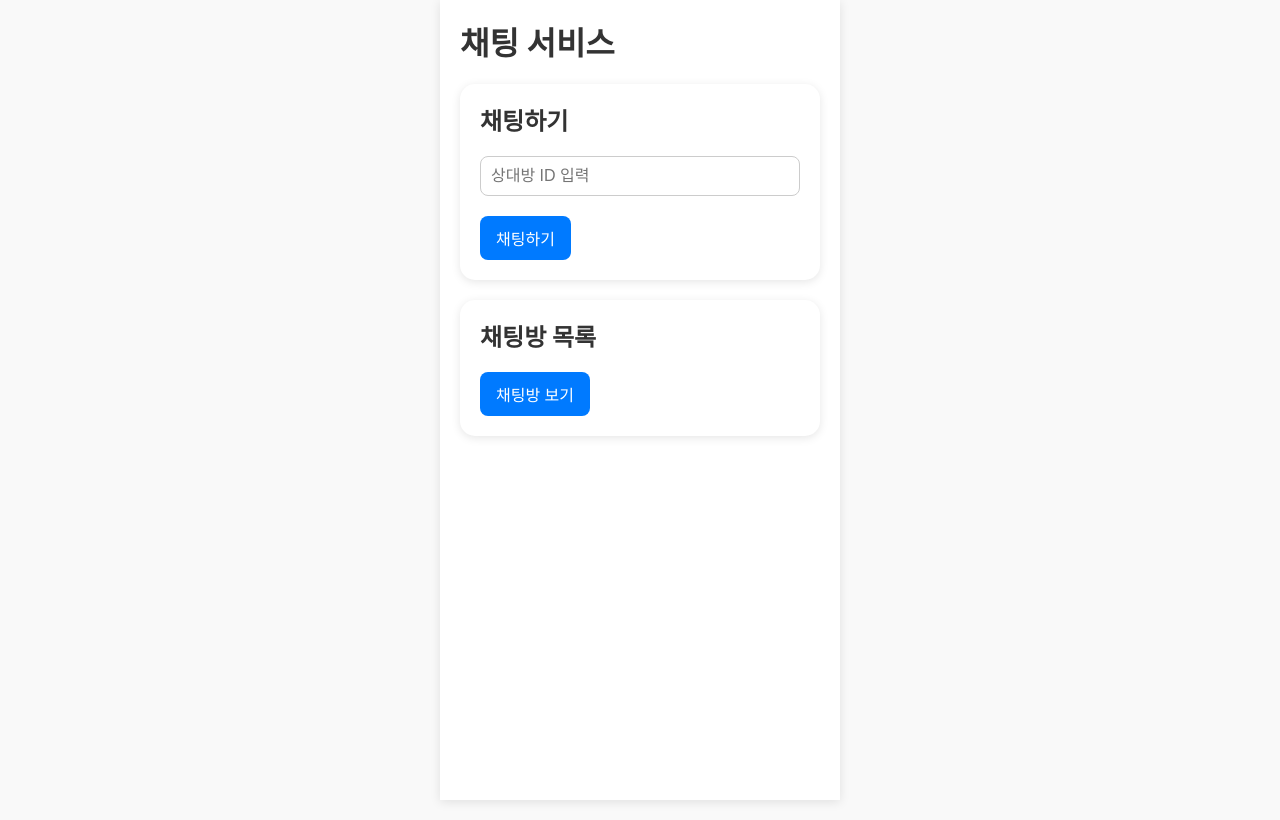
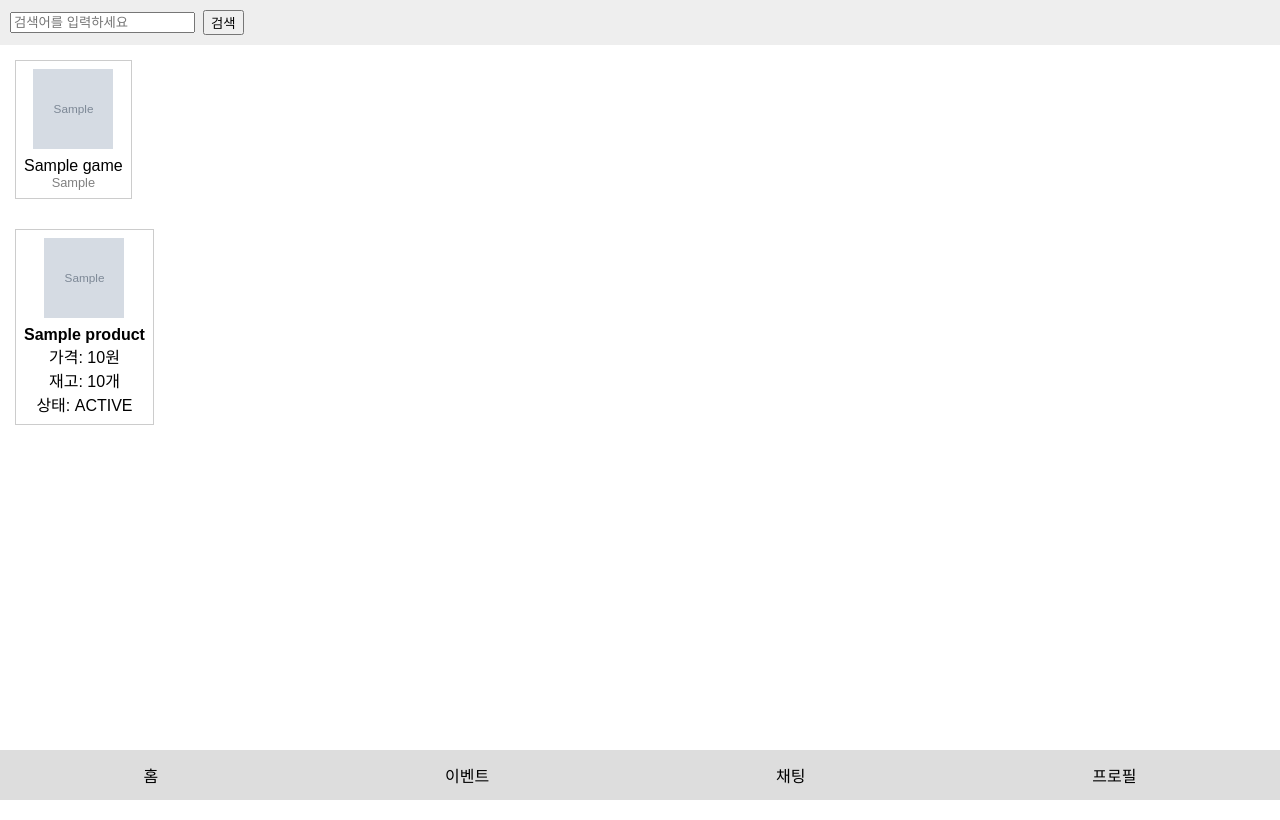
Before and after one commit to projectLevelup/levelup_backend, a Spring Boot app: page / in a window 1280 px wide. Run offline with Spring Boot 4, Linux system fonts and the light colour scheme; tables that the repository leaves empty hold one stand-in row (values such as "Sample post"); grey boxes marked "Sample" are stand-in pictures; some of the project's set-up classes (security, data sources, template engines, error pages and the like) are left out, and stand-ins take their place.

Commit message:
feat: main page
- 메인페이지 추가

```diff
--- a/src/main/java/com/sparta/levelup_backend/ui/PageController.java
+++ b/src/main/java/com/sparta/levelup_backend/ui/PageController.java
@@ -25,8 +25,14 @@ public class PageController {
 
 	// 메인 페이지
 	@GetMapping("/")
-	public String index() {
+	public String mainPage() {
 		return "main";
+	}
+
+	// 메인 페이지
+	@GetMapping("/chat-main")
+	public String chatMainPage() {
+		return "chatMain";
 	}
 
 	@GetMapping("/signup")
--- a/src/main/resources/templates/main.html
+++ b/src/main/resources/templates/main.html
@@ -2,60 +2,217 @@
 <html lang="ko">
 <head>
     <meta charset="UTF-8">
-    <meta name="viewport" content="width=device-width, initial-scale=1">
-    <title>채팅 서비스 메인 페이지</title>
-    <link rel="stylesheet" th:href="@{/css/common.css}">
+    <title>메인 페이지</title>
+    <style>
+        /* 간단한 스타일 예시 */
+        body {
+            margin: 0;
+            font-family: sans-serif;
+        }
+        header {
+            padding: 10px;
+            background-color: #eee;
+            display: flex;
+            gap: 8px;
+            align-items: center;
+        }
+        #categoryContainer, #productContainer {
+            padding: 10px;
+        }
+        .category-item, .product-item {
+            border: 1px solid #ccc;
+            margin: 5px;
+            padding: 8px;
+            display: inline-block;
+            vertical-align: top;
+            text-align: center;
+        }
+        .category-item img, .product-item img {
+            width: 80px;
+            height: 80px;
+            object-fit: cover;
+            display: block;
+            margin: 0 auto 8px;
+        }
+        nav {
+            position: fixed;
+            bottom: 0;
+            width: 100%;
+            height: 50px;
+            background-color: #ddd;
+            display: flex;
+            justify-content: space-around;
+            align-items: center;
+        }
+        nav div {
+            cursor: pointer;
+        }
+    </style>
 </head>
 <body>
-<div class="container">
-    <h1>채팅 서비스</h1>
-    <!-- 채팅하기 섹션 -->
-    <div class="sub-container">
-        <h2>채팅하기</h2>
-        <input class="input" type="text" id="targetUserId" placeholder="상대방 ID 입력" />
-        <button onclick="startChat()">채팅하기</button>
-    </div>
+<!-- 상단 검색창 -->
+<header>
+    <input type="text" id="searchInput" placeholder="검색어를 입력하세요" />
+    <button onclick="searchProducts()">검색</button>
+</header>
 
-    <!-- 채팅방 보기 섹션 -->
-    <div class="sub-container">
-        <h2>채팅방 목록</h2>
-        <button onclick="location.href='/chatroomList'">채팅방 보기</button>
-    </div>
+<!-- 게임 카테고리 영역 -->
+<div id="categoryContainer">
+    <!-- /games API로 받아온 게임 목록을 표시할 예정 -->
 </div>
 
+<!-- 상품 목록 영역 -->
+<div id="productContainer">
+    <!-- /v1/products API로 받아온 상품 목록을 표시할 예정 -->
+</div>
+
+<!-- 하단 공통 메뉴 -->
+<nav>
+    <div onclick="goHome()">홈</div>
+    <div onclick="goEvent()">이벤트</div>
+    <div onclick="goChat()">채팅</div>
+    <div onclick="goProfile()">프로필</div>
+</nav>
+
 <script>
-    function startChat() {
-        const targetUserId = document.getElementById("targetUserId").value;
-        if (!targetUserId) {
-            alert("채팅할 상대방의 ID를 입력하세요.");
-            return;
-        }
+    // 1. 페이지 로드시 게임 목록과 상품 목록을 불러온다.
+    window.onload = function() {
+        loadGames();
+        loadProducts();
+    };
 
-        fetch(`/v1/chats?targetUserId=${targetUserId}&title=`, { // ✅ 쿼리 파라미터로 전달
-            method: "POST",
-            credentials: "include",
-            headers: { "Content-Type": "application/json" }
-        })
-            .then(response => {
-                if (!response.ok) {
-                    throw new Error("채팅방 생성 실패");
-                }
-                return response.json();
-            })
-            .then(data => {
-                console.log("채팅방 생성 성공:", data);
-                if (data.data && data.data.chatroomId) {
-                    window.location.href = `/chatroom?chatroomId=${data.data.chatroomId}`;
+    /**
+     * 2. 게임 카테고리 목록 불러오기
+     * GET /games => { status, message, data: { gameListResponseDto: [ {name, imgUrl, genre}, ... ] } }
+     */
+    function loadGames() {
+        fetch('/v1/games')
+            .then(response => response.json())
+            .then(result => {
+                if (result && result.data) {
+                    const gameList = result.data.gameListResponseDto;
+                    displayGames(gameList);
                 } else {
-                    alert("채팅방 ID를 가져올 수 없습니다.");
+                    console.error('게임 목록 불러오기 실패');
                 }
             })
             .catch(error => {
-                console.error(error);
-                alert("채팅방 생성 중 오류 발생");
+                console.error('게임 목록 불러오기 에러:', error);
             });
     }
 
+    /**
+     * 3. 상품 목록 불러오기
+     * GET /v1/products => { status, message, data: [ { userId, gameId, productName, ... }, ... ] }
+     */
+    function loadProducts() {
+        fetch('/v1/products')
+            .then(response => response.json())
+            .then(result => {
+                if (result && result.data) {
+                    displayProducts(result.data);
+                } else {
+                    console.error('상품 목록 불러오기 실패');
+                }
+            })
+            .catch(error => {
+                console.error('상품 목록 불러오기 에러:', error);
+            });
+    }
+
+    /**
+     * 4. 검색 기능 (단순 예시)
+     * 실제로는 서버에서 검색 API를 구현하거나, 프론트엔드에서 필터링할 수 있음
+     */
+    function searchProducts() {
+        const keyword = document.getElementById('searchInput').value;
+        if (!keyword) {
+            // 검색어가 없으면 전체 목록 재로드
+            loadProducts();
+            return;
+        }
+        // 예: /v1/products?search=keyword 와 같은 API가 있다고 가정
+        fetch(`/v1/products?search=${encodeURIComponent(keyword)}`)
+            .then(response => response.json())
+            .then(result => {
+                if (result && result.data) {
+                    displayProducts(result.data);
+                } else {
+                    console.error('검색 실패');
+                }
+            })
+            .catch(error => {
+                console.error('검색 에러:', error);
+            });
+    }
+
+    /**
+     * 5. 게임 목록 UI 표시
+     */
+    function displayGames(gameList) {
+        const container = document.getElementById('categoryContainer');
+        container.innerHTML = ''; // 초기화
+
+        gameList.forEach(game => {
+            const item = document.createElement('div');
+            item.className = 'category-item';
+            item.innerHTML = `
+          <img src="${game.imgUrl}" alt="${game.name}" />
+          <div>${game.name}</div>
+          <div style="font-size:0.8em; color:gray;">${game.genre}</div>
+        `;
+            // 클릭 시 해당 게임 카테고리의 상품만 필터링
+            item.onclick = () => filterProductsByGame(game.name); // 예시
+            container.appendChild(item);
+        });
+    }
+
+    /**
+     * 6. 상품 목록 UI 표시
+     */
+    function displayProducts(productList) {
+        const container = document.getElementById('productContainer');
+        container.innerHTML = ''; // 초기화
+
+        productList.forEach(product => {
+            const item = document.createElement('div');
+            item.className = 'product-item';
+            // 단순 예시로만 구성. 필요한 정보(별점, 할인, 참여자 수 등)는 추가 필드 사용
+            item.innerHTML = `
+          <img src="${product.imgUrl}" alt="${product.productName}" />
+          <div><strong>${product.productName}</strong></div>
+          <div>가격: ${product.price}원</div>
+          <div>재고: ${product.amount}개</div>
+          <div>상태: ${product.status}</div>
+        `;
+            container.appendChild(item);
+        });
+    }
+
+    /**
+     * 7. 특정 게임 카테고리로 상품 필터링 (클라이언트 단 예시)
+     * 실제로는 /v1/products?gameId=xxx API 호출 등으로 서버에서 필터링할 수 있음
+     */
+    function filterProductsByGame(gameName) {
+        alert(gameName + ' 카테고리 상품 필터링 (예시)');
+        // 실제로는 별도의 API를 호출하거나, productList를 로컬에서 필터링할 수 있습니다.
+    }
+
+    /**
+     * 8. 하단 메뉴 (탭) 이동 함수 예시
+     */
+    function goHome() {
+        alert('홈으로 이동 (예시)');
+    }
+    function goEvent() {
+        alert('이벤트 페이지로 이동 (예시)');
+    }
+    function goChat() {
+        alert('채팅 페이지로 이동 (예시)');
+    }
+    function goProfile() {
+        alert('프로필 페이지로 이동 (예시)');
+    }
 </script>
 </body>
 </html>
```
Also changed, not shown: src/main/resources/templates/admin.html (added, +89 -0 lines), src/main/resources/templates/chatMain.html (added, +61 -0 lines).
